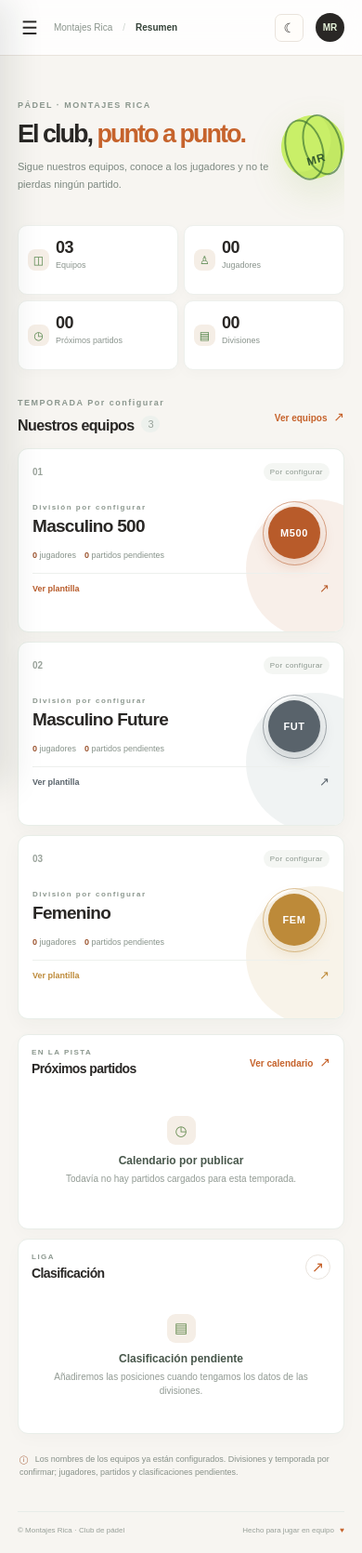
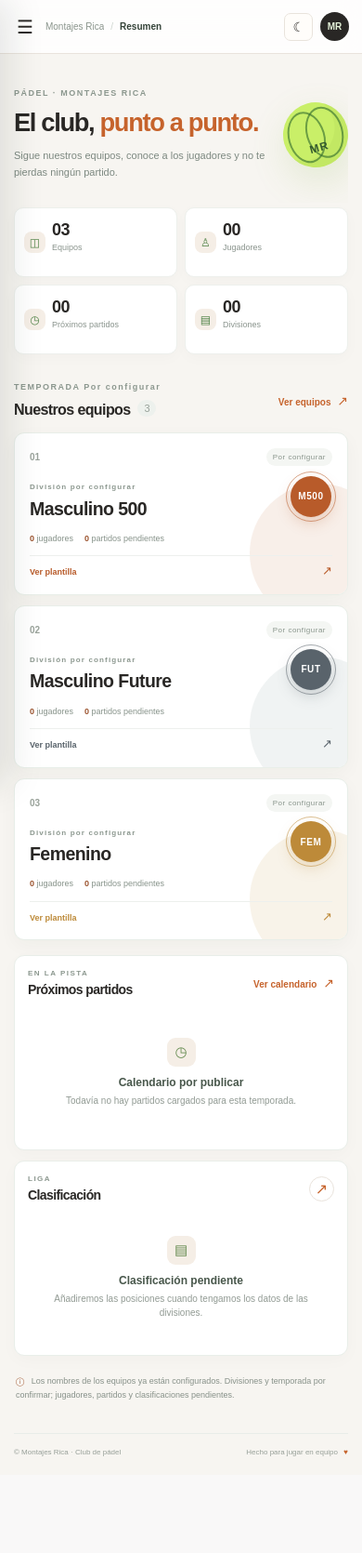
Before and after one commit to WeddingInvitations/montajesRica, a Flask app: page / in a window 390 px wide. Shown: the whole page at 93% size. After the commit the page ends 1566 px from the top, so only its background shows below. Run offline with Flask 3, Linux system fonts and the light colour scheme.

Commit message:
first commit

```diff
--- /dev/null
+++ b/static/css/responsive.css
@@ -0,0 +1,153 @@
+/* Tarjetas y composición flexible para que el contenido nunca se pise. */
+.team-grid {
+  grid-template-columns: repeat(auto-fit, minmax(min(100%, 285px), 1fr));
+  align-items: stretch;
+}
+
+.team-card {
+  display: grid;
+  grid-template-columns: minmax(0, 1fr) auto;
+  grid-template-areas:
+    "top top"
+    "division emblem"
+    "title emblem"
+    "meta meta"
+    "action action";
+  align-content: start;
+  column-gap: 12px;
+  row-gap: 0;
+  min-width: 0;
+  min-height: 0;
+  padding: 18px 19px 15px;
+}
+
+.team-card-top { grid-area: top; min-width: 0; }
+.team-card .team-season { max-width: min(45%, 160px); }
+.team-card .eyebrow {
+  grid-area: division;
+  align-self: end;
+  min-width: 0;
+  margin: 20px 0 5px;
+  overflow-wrap: anywhere;
+  letter-spacing: 1.15px;
+  line-height: 1.45;
+}
+.team-card h3 {
+  grid-area: title;
+  align-self: start;
+  min-width: 0;
+  margin: 0;
+  font-size: clamp(16px, 1.45vw, 20px);
+  line-height: 1.24;
+  letter-spacing: -.55px;
+  overflow-wrap: anywhere;
+  text-wrap: pretty;
+}
+.team-card .team-emblem {
+  grid-area: emblem;
+  position: relative;
+  inset: auto;
+  align-self: center;
+  justify-self: end;
+  width: 52px;
+  height: 52px;
+  margin: 8px 4px 0 0;
+  flex: none;
+}
+.team-card .team-emblem i { width: 64px; height: 64px; }
+.team-card-meta {
+  grid-area: meta;
+  min-width: 0;
+  display: flex;
+  flex-wrap: wrap;
+  row-gap: 5px;
+  column-gap: 15px;
+  margin-top: 17px;
+  line-height: 1.5;
+}
+.team-card-meta span { overflow-wrap: anywhere; }
+.team-card .team-action {
+  grid-area: action;
+  min-width: 0;
+  margin-top: 13px;
+  line-height: 1.5;
+}
+.team-card:after { pointer-events: none; }
+
+/* Tabletas: conserva navegación lateral, pero da espacio a tarjetas y tablas. */
+@media (max-width: 1100px) {
+  .sidebar { width: 214px; }
+  .main-content { margin-left: 214px; min-width: 0; }
+  .page-wrap { padding-left: clamp(20px, 3vw, 34px); padding-right: clamp(20px, 3vw, 34px); }
+  .topbar { padding-left: clamp(20px, 3vw, 34px); padding-right: clamp(20px, 3vw, 34px); }
+  .team-grid { grid-template-columns: repeat(auto-fit, minmax(min(100%, 255px), 1fr)); }
+  .stats-grid { grid-template-columns: repeat(2, minmax(0, 1fr)); }
+  .lower-grid { grid-template-columns: minmax(0, 1.15fr) minmax(0, .85fr); }
+}
+
+@media (max-width: 860px) {
+  .sidebar { width: 250px; }
+  .sidebar { transform: translateX(-100%); transition: transform .22s ease; box-shadow: 12px 0 35px rgba(18, 39, 30, .1); }
+  .sidebar.sidebar-open { transform: translateX(0); }
+  .main-content { margin-left: 0; }
+  .mobile-menu { display: block; padding: 4px; }
+  .team-grid { grid-template-columns: repeat(auto-fit, minmax(min(100%, 270px), 1fr)); }
+  .lower-grid { grid-template-columns: minmax(0, 1fr); }
+  .topbar { min-width: 0; }
+  .page-wrap { width: 100%; }
+  .team-card { padding: 17px; }
+}
+
+/* Móviles grandes y pequeños: una columna y controles táctiles cómodos. */
+@media (max-width: 600px) {
+  body { min-width: 0; overflow-x: hidden; }
+  .topbar { height: 58px; padding: 0 14px; gap: 9px; }
+  .breadcrumb { min-width: 0; gap: 7px; overflow: hidden; white-space: nowrap; text-overflow: ellipsis; }
+  .breadcrumb > span:first-child { overflow: hidden; text-overflow: ellipsis; }
+  .topbar-right { gap: 8px; flex: none; }
+  .page-wrap { padding: 22px 15px 20px; }
+  .welcome-row { gap: 8px; min-height: 138px; }
+  .welcome-row > div:first-child { min-width: 0; }
+  .welcome-row h1 { font-size: clamp(25px, 7vw, 31px); letter-spacing: -1.35px; overflow-wrap: anywhere; }
+  .hero-ball { width: clamp(62px, 18vw, 82px); height: clamp(62px, 18vw, 82px); }
+  .hero-ball:before, .hero-ball:after { height: 75%; width: 52%; }
+  .stats-grid { grid-template-columns: repeat(2, minmax(0, 1fr)); gap: 8px; }
+  .team-grid, .team-grid-large { grid-template-columns: minmax(0, 1fr); gap: 11px; }
+  .team-card { grid-template-columns: minmax(0, 1fr) 48px; column-gap: 9px; padding: 16px; }
+  .team-card .team-emblem { width: 44px; height: 44px; margin-right: 1px; font-size: 10px; }
+  .team-card .team-emblem i { width: 54px; height: 54px; }
+  .team-card .eyebrow { margin-top: 17px; font-size: 8px; }
+  .team-card h3 { font-size: clamp(17px, 5vw, 20px); }
+  .team-card-meta { column-gap: 12px; margin-top: 14px; font-size: 9px; }
+  .team-card .team-action { margin-top: 11px; }
+  .team-grid-large { margin-top: 14px; }
+  .team-card-large { min-height: 0; }
+  .lower-grid { gap: 11px; margin-top: 16px; }
+  .panel { padding: 14px; }
+  .panel-heading { gap: 10px; }
+  .panel-heading > div { min-width: 0; }
+  .panel-heading h2 { overflow-wrap: anywhere; }
+  .select-wrap { max-width: 52%; }
+  .select-wrap select { min-width: 0; width: 100%; max-width: 100%; }
+  .filter-row { gap: 9px; }
+  .filter-caption { max-width: 48%; line-height: 1.5; }
+  .player-grid { grid-template-columns: minmax(0, 1fr); }
+  .footer { flex-wrap: wrap; }
+}
+
+@media (max-width: 380px) {
+  .page-wrap { padding-right: 12px; padding-left: 12px; }
+  .topbar { padding-right: 10px; padding-left: 10px; }
+  .brand-logo { width: 38px; height: 38px; }
+  .theme-toggle { padding: 7px; }
+  .team-card { padding: 14px; }
+  .team-card-meta { column-gap: 8px; font-size: 8px; }
+  .stat-card { grid-template-columns: 24px minmax(0, 1fr); column-gap: 6px; }
+  .filter-row { align-items: center; }
+  .filter-caption { font-size: 8px; }
+  .standings-table { min-width: 390px; }
+}
+
+@media (prefers-reduced-motion: reduce) {
+  *, *::before, *::after { scroll-behavior: auto !important; animation-duration: .01ms !important; animation-iteration-count: 1 !important; transition-duration: .01ms !important; }
+}
--- a/templates/index.html
+++ b/templates/index.html
@@ -8,6 +8,7 @@
     <title>{{ club.club_name }} · Pádel</title>
     <link rel="stylesheet" href="{{ url_for('static', filename='css/styles.css') }}">
     <link rel="stylesheet" href="{{ url_for('static', filename='css/themes.css') }}">
+    <link rel="stylesheet" href="{{ url_for('static', filename='css/responsive.css') }}">
     <script defer src="{{ url_for('static', filename='js/app.js') }}"></script>
   </head>
   <body>
```
